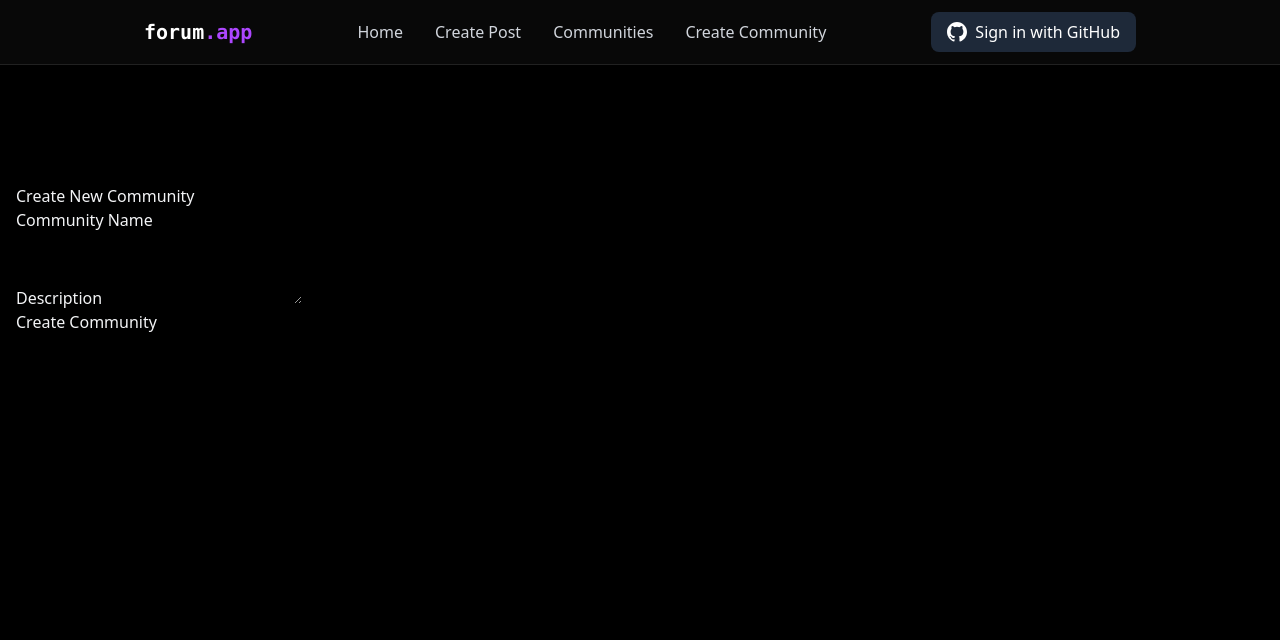
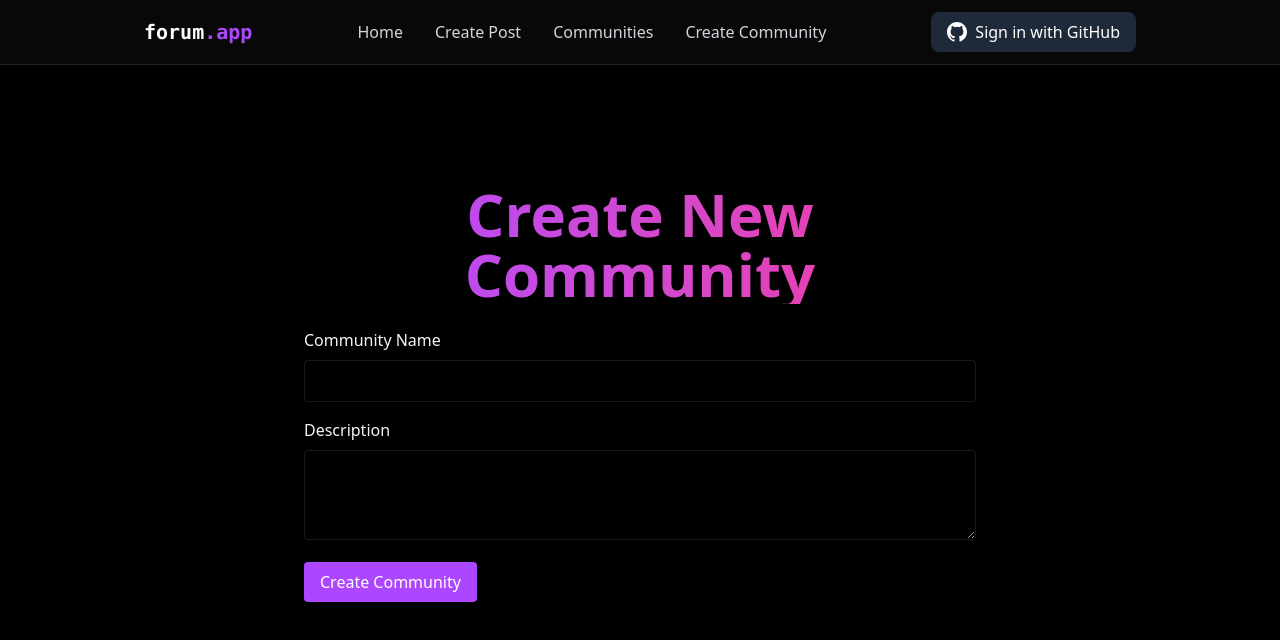
Before and after one commit to danutavram/social-media, a React (Vite) app: page /community/create in a window 1280 px wide. Shown: the top 640 px of the page. Built offline with nearby package versions, Linux system fonts and the light colour scheme; no server answers.

Commit message:
Communities created

```diff
--- a/src/App.tsx
+++ b/src/App.tsx
@@ -6,6 +6,8 @@
 import { PostPage } from './pages/PostPage'
 import { CreateCommunity } from './components/CreateCommunity'
 import { CreateCommunityPage } from './pages/CreateCommunityPage'
+import { CommunitiesPage } from './pages/CommunitiesPage'
+import { CommunityPage } from './pages/CommunityPage'
 
 function App() {
 
@@ -18,6 +20,8 @@
           <Route path='/create' element={<CreatePostPage />} />
           <Route path='/post/:id' element={<PostPage />} />
           <Route path='/community/create' element={<CreateCommunityPage />} />
+          <Route path='/communities' element={<CommunitiesPage />} />
+          <Route path='/community/:id' element={<CommunityPage />} />
         </Routes>
       </div>
     </div>
--- /dev/null
+++ b/src/components/CommunityDisplay.tsx
@@ -0,0 +1,62 @@
+import { useQuery } from "@tanstack/react-query";
+import type { Post } from "./PostList";
+import { supabase } from "../supabase-client";
+import { PostItem } from "./PostItem";
+
+interface Props {
+  communityId: number;
+}
+
+interface PostWithCommunity extends Post {
+  communities: {
+    name: string;
+  };
+}
+
+export const fetchCommunityPost = async (
+  communityId: number
+): Promise<PostWithCommunity[]> => {
+  const { data, error } = await supabase
+    .from("posts")
+    .select("*, communities(name)")
+    .eq("community_id", communityId)
+    .order("created_at", { ascending: false });
+
+  if (error) throw new Error(error.message);
+  return data as PostWithCommunity[];
+};
+
+export const CommunityDisplay = ({ communityId }: Props) => {
+  const { data, error, isLoading } = useQuery<PostWithCommunity[], Error>({
+    queryKey: ["communityPost", communityId],
+    queryFn: () => fetchCommunityPost(communityId),
+  });
+
+  if (isLoading)
+    return <div className="text-center py-4">Loading communities...</div>;
+  if (error)
+    return (
+      <div className="text-center text-red-500 py-4">
+        Error: {error.message}
+      </div>
+    );
+  return (
+    <div>
+      <h2 className="text-6xl font-bold mb-6 text-center bg-gradient-to-r from-purple-500 to-pink-500 bg-clip-text text-transparent">
+        {data && data[0].communities.name} Community Posts
+      </h2>
+
+      {data && data.length > 0 ? (
+        <div className="flex flex-wrap gap-6 justify-center">
+          {data.map((post) => (
+            <PostItem key={post.id} post={post} />
+          ))}
+        </div>
+      ) : (
+        <p className="text-center text-gray-400">
+          No posts in this community yet.
+        </p>
+      )}
+    </div>
+  );
+};
--- /dev/null
+++ b/src/components/CommunityList.tsx
@@ -0,0 +1,52 @@
+import { useQuery } from "@tanstack/react-query";
+import { supabase } from "../supabase-client";
+import { Link } from "react-router";
+
+export interface Community {
+  id: number;
+  name: string;
+  description: string;
+  created_at: string;
+}
+
+export const fetchCommunities = async (): Promise<Community[]> => {
+  const { data, error } = await supabase
+    .from("communities")
+    .select("*")
+    .order("created_at", { ascending: false });
+
+  if (error) throw new Error(error.message);
+
+  return data as Community[];
+};
+
+export const CommunityList = () => {
+  const { data, error, isLoading } = useQuery<Community[], Error>({
+    queryKey: ["communities"],
+    queryFn: fetchCommunities,
+  });
+
+  if (isLoading) {
+    return <div className="text-center py-4"> Loading communities...</div>;
+  }
+
+  if (error) {
+    return <div className="text-center text-red-500 py-4"> Error: {error.message}</div>;
+  }
+
+  return (
+    <div className="max-w-5xl mx-auto space-y-4">
+      {data?.map((community, key) => (
+        <div
+        className="border border-white/10 p-4 rounded hover:-translate-y-1 transition transform"
+        key={key}>
+            <Link to={`/community/${community.id}`}
+            className="text-2xl font-bold text-purple-500 hover:underline">
+                {community.name}
+            </Link>
+            <p className="text-gray-400 mt-2">{community.description}</p>
+        </div>
+      ))}
+    </div>
+  );
+};
--- a/src/components/CreateCommunity.tsx
+++ b/src/components/CreateCommunity.tsx
@@ -1,18 +1,74 @@
-export const CreateCommunity = () =>{
-    return (
-        <form>
-            <h2> Create New Community</h2>
-            <div>
-                <label> Community Name</label>
-                <input type="text" id="name" required />
-            </div>
+import { useMutation, useQueryClient } from "@tanstack/react-query";
+import { useState } from "react";
+import { useNavigate } from "react-router";
+import { supabase } from "../supabase-client";
 
-            <div>
-                <label> Description</label>
-                <textarea id="description" required rows={3} />
-            </div>
+interface CommunityInput {
+  name: string;
+  description: string;
+}
+const createCommunity = async (community: CommunityInput) => {
+  const { error, data } = await supabase.from("communities").insert(community);
 
-            <button> Create Community</button>
-        </form>
-    )
-}
+  if (error) throw new Error(error.message);
+  return data;
+};
+
+export const CreateCommunity = () => {
+  const [name, setName] = useState<string>("");
+  const [description, setDescription] = useState<string>("");
+  const navigate = useNavigate();
+  const queryClient = useQueryClient();
+
+  const { mutate, isPending, isError } = useMutation({
+    mutationFn: createCommunity,
+    onSuccess: () => {
+      queryClient.invalidateQueries({ queryKey: ["communities"] });
+      navigate("/communities");
+    },
+  });
+
+  const handleSubmit = (e: React.FormEvent) => {
+    e.preventDefault();
+    mutate({ name, description });
+  };
+  return (
+    <form onSubmit={handleSubmit} className="max-w-2xl mx-auto space-y-4">
+      <h2 className="text-6xl font-bold mb-6 text-center bg-gradient-to-r from-purple-500 to-pink-500 bg-clip-text text-transparent">
+        Create New Community
+      </h2>
+      <div>
+        <label htmlFor="name" className="block mb-2 font-medium">
+          Community Name
+        </label>
+        <input
+          type="text"
+          id="name"
+          value={name}
+          onChange={(e) => setName(e.target.value)}
+          className="w-full border border-white/10 bg-transparent p-2 rounded"
+          required
+        />
+      </div>
+      <div>
+        <label htmlFor="description" className="block mb-2 font-medium">
+          Description
+        </label>
+        <textarea
+          id="description"
+          value={description}
+          onChange={(e) => setDescription(e.target.value)}
+          className="w-full border border-white/10 bg-transparent p-2 rounded"
+          rows={3}
+        />
+      </div>
+      <button
+        type="submit"
+        className="bg-purple-500 text-white px-4 py-2 rounded cursor-pointer"
+      >
+        {isPending ? "Creating..." : "Create Community"}
+      </button>
+      {isError && <p className="text-red-500">Error creating community.</p>}
+    </form>
+  );
+};
--- a/src/components/CreatePost.tsx
+++ b/src/components/CreatePost.tsx
@@ -1,12 +1,14 @@
 import { useState, type ChangeEvent } from "react";
-import { useMutation } from "@tanstack/react-query";
+import { useMutation, useQuery } from "@tanstack/react-query";
 import { supabase } from "../supabase-client";
 import { useAuth } from "../context/AuthContext";
+import { fetchCommunities, type Community } from "./CommunityList";
 
 interface PostInput {
   title: string;
   content: string;
   avatar_url: string | null;
+  community_id?: number | null;
 }
 
 const createPost = async (post: PostInput, imageFile: File) => {
@@ -34,8 +36,14 @@
 export const CreatePost = () => {
   const [title, setTitle] = useState<string>("");
   const [content, setContent] = useState<string>("");
+  const [communityId, setCommunityId] = useState<number | null>(null);
   const [selectedFile, setSelectedFile] = useState<File | null>(null);
   const { user } = useAuth();
+
+  const { data: communities } = useQuery<Community[], Error>({
+    queryKey: ["communities"],
+    queryFn: fetchCommunities,
+  });
 
   const { mutate, isPending, isError } = useMutation({
     mutationFn: (data: { post: PostInput; imageFile: File }) => {
@@ -51,11 +59,16 @@
         title,
         content,
         avatar_url: user?.user_metadata.avatar_url || null,
+        community_id: communityId,
       },
       imageFile: selectedFile,
     });
   };
 
+  const handleCommunityChange = (e: ChangeEvent<HTMLSelectElement>) => {
+    const value = e.target.value;
+    setCommunityId(value ? Number(value) : null);
+  };
   const handleFileChange = (e: ChangeEvent<HTMLInputElement>) => {
     if (e.target.files && e.target.files[0]) {
       setSelectedFile(e.target.files[0]);
@@ -92,6 +105,31 @@
       </div>
 
       <div>
+        <label
+          htmlFor="community"
+          className="block mb-2 text-sm font-medium text-gray-200"
+        >
+          Select Community
+        </label>
+        <select
+          id="community"
+          onChange={handleCommunityChange}
+          className="w-full rounded-lg border border-gray-600 bg-gray-800 text-white p-2"
+        >
+          <option value="">-- Choose a Community --</option>
+          {communities?.map((community, key) => (
+            <option
+              key={key}
+              value={community.id}
+              className="bg-gray-800 text-white"
+            >
+              {community.name}
+            </option>
+          ))}
+        </select>
+      </div>
+
+      <div>
         <label htmlFor="image" className="block mb-2 font-medium">
           {" "}
           Upload Image
--- /dev/null
+++ b/src/pages/CommunitiesPage.tsx
@@ -0,0 +1,12 @@
+import { CommunityList } from "../components/CommunityList";
+
+export const CommunitiesPage = () => {
+  return (
+    <div className="pt-20">
+      <h2 className="text-6xl font-bold mb-6 text-center bg-gradient-to-r from-purple-500 to-pink-500 bg-clip-text text-transparent">
+        Communities
+      </h2>
+      <CommunityList />
+    </div>
+  );
+};
--- /dev/null
+++ b/src/pages/CommunityPage.tsx
@@ -0,0 +1,11 @@
+import { useParams } from "react-router";
+import { CommunityDisplay } from "../components/CommunityDisplay";
+
+export const CommunityPage = () => {
+  const {id} = useParams<{id: string}>()
+  return (
+    <div className="pt-20">
+      <CommunityDisplay communityId={Number(id)} />
+    </div>
+  );
+};
--- a/src/pages/CreateCommunityPage.tsx
+++ b/src/pages/CreateCommunityPage.tsx
@@ -1,5 +1,4 @@
 import { CreateCommunity } from "../components/CreateCommunity"
-import { CreatePost } from "../components/CreatePost"
 
 export const CreateCommunityPage = () => {
     return (
```
